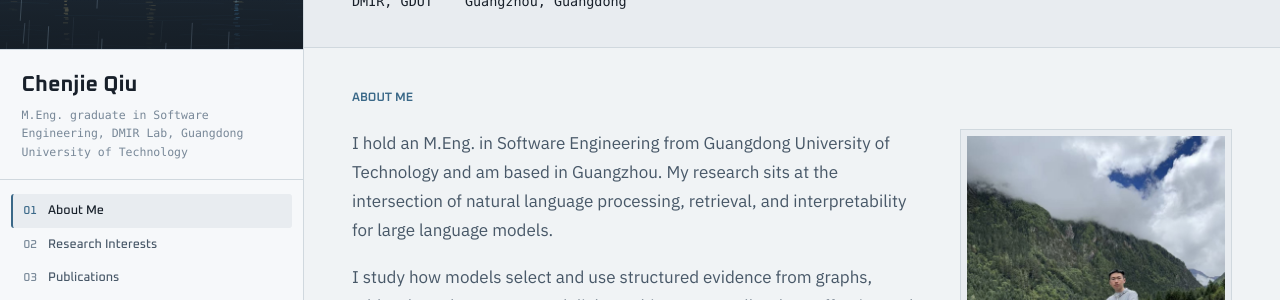
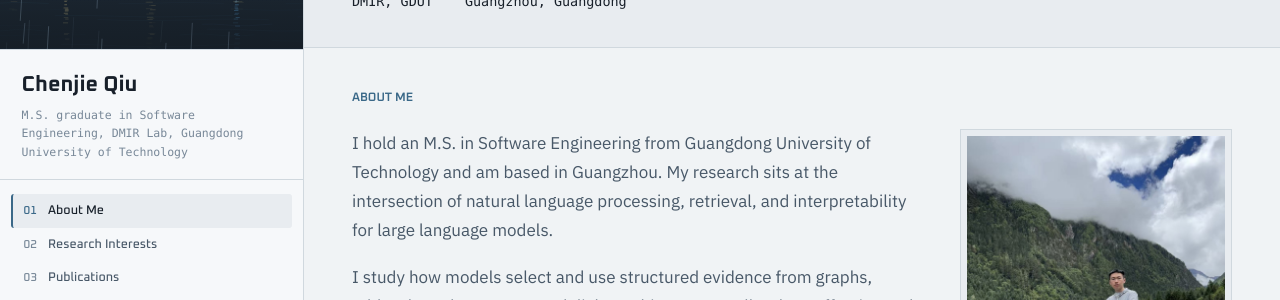
Before and after one commit to yausankit/yausankit.github.io, a Jekyll site: the page built from _pages/about.md, in a window 1280 px wide and 1400 px high. Shown: the part 196-496 px from the top of the window. Built offline with Jekyll 4.4.1, drawn with Linux system fonts in a browser that asks for light colours; some of the changed text lies outside the part shown.

Commit message:
Standardize master's degree as M.S.

```diff
--- a/_pages/about.md
+++ b/_pages/about.md
@@ -1,7 +1,7 @@
 ---
 layout: home
 permalink: /
-role: "M.Eng. graduate in Software Engineering, DMIR Lab, Guangdong University of Technology"
+role: "M.S. graduate in Software Engineering, DMIR Lab, Guangdong University of Technology"
 headline: "Evidence, representations, and user state in language models"
 tagline: "Studying how structured evidence, internal representations, and user state shape what language models understand and say."
 facts:
@@ -20,7 +20,7 @@ redirect_from:
   <h2>About Me</h2>
   <div class="about-layout">
     <div class="prose">
-      <p>I hold an M.Eng. in Software Engineering from Guangdong University of Technology and am based in Guangzhou. My research sits at the intersection of natural language processing, retrieval, and interpretability for large language models.</p>
+      <p>I hold an M.S. in Software Engineering from Guangdong University of Technology and am based in Guangzhou. My research sits at the intersection of natural language processing, retrieval, and interpretability for large language models.</p>
       <p>I study how models select and use structured evidence from graphs, tables, long documents, and dialogue history, as well as how affective and user-state signals are represented and carried across turns. My work spans structure-aware sentiment reasoning, retrieval-augmented generation, and representation analysis.</p>
       <p>I am interested in the conditions behind a model's answer: which evidence it relies on, what it overlooks, and how internal representations relate to its behavior.</p>
     </div>
@@ -69,7 +69,7 @@ redirect_from:
       <div class="k">2023 &ndash; 2026</div>
       <div class="v">
         <h3>Guangdong University of Technology</h3>
-        <p>M.Eng. in Software Engineering &mdash; Guangzhou, Guangdong</p>
+        <p>M.S. in Software Engineering &mdash; Guangzhou, Guangdong</p>
       </div>
     </div>
     <div class="row">
```
